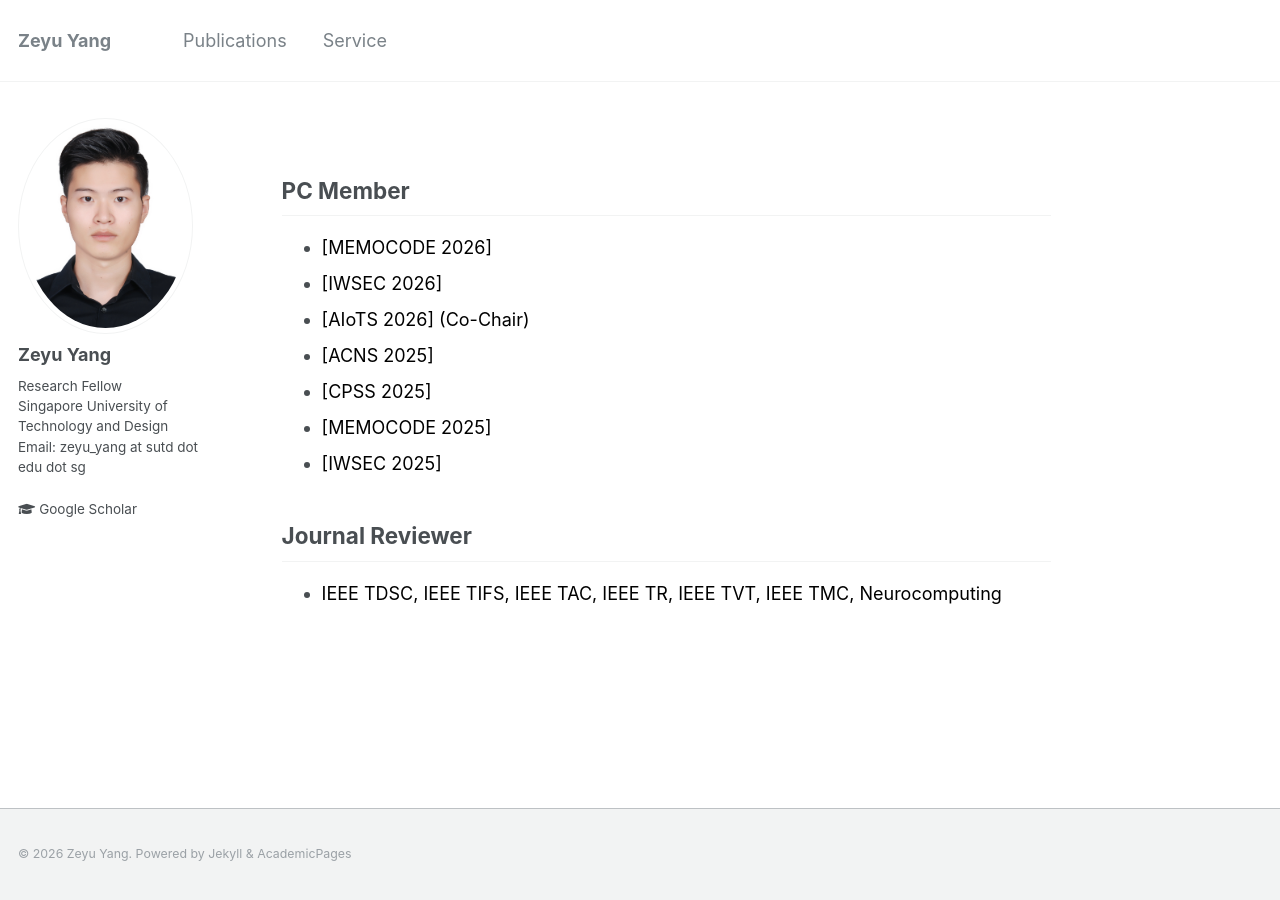
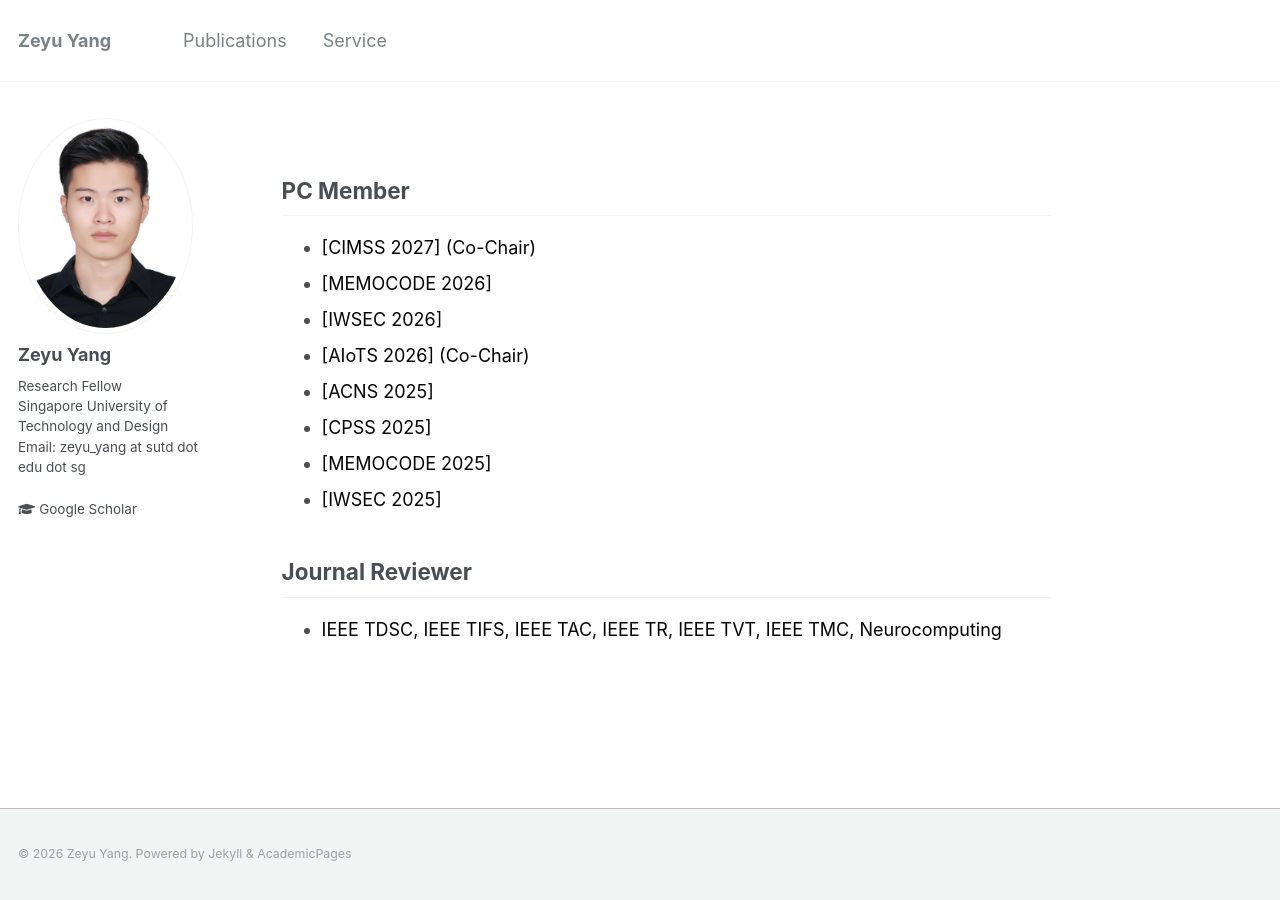
Before and after one commit to zeyuid/zeyuid.github.io, a Jekyll site: the page built from _pages/service.md, in a window 1280 px wide. Built offline with Jekyll 4.4.1, drawn with Linux system fonts in a browser that asks for light colours.

Commit message:
add file

```diff
--- a/_pages/service.md
+++ b/_pages/service.md
@@ -6,6 +6,7 @@ author_profile: true
 ---
 
 ## PC Member
+* <a href="https://cimss2027.github.io/" style="text-decoration: none;"><font color="#000000">[CIMSS 2027] (Co-Chair)</font></a>
 * <a style="text-decoration: none;"><font color="#000000">[MEMOCODE 2026]</font></a>
 * <a href="https://www.iwsec.org/2026/" style="text-decoration: none;"><font color="#000000">[IWSEC 2026]</font></a>
 * <a href="https://aiots26.github.io/main/" style="text-decoration: none;"><font color="#000000">[AIoTS 2026] (Co-Chair)</font></a>
```
